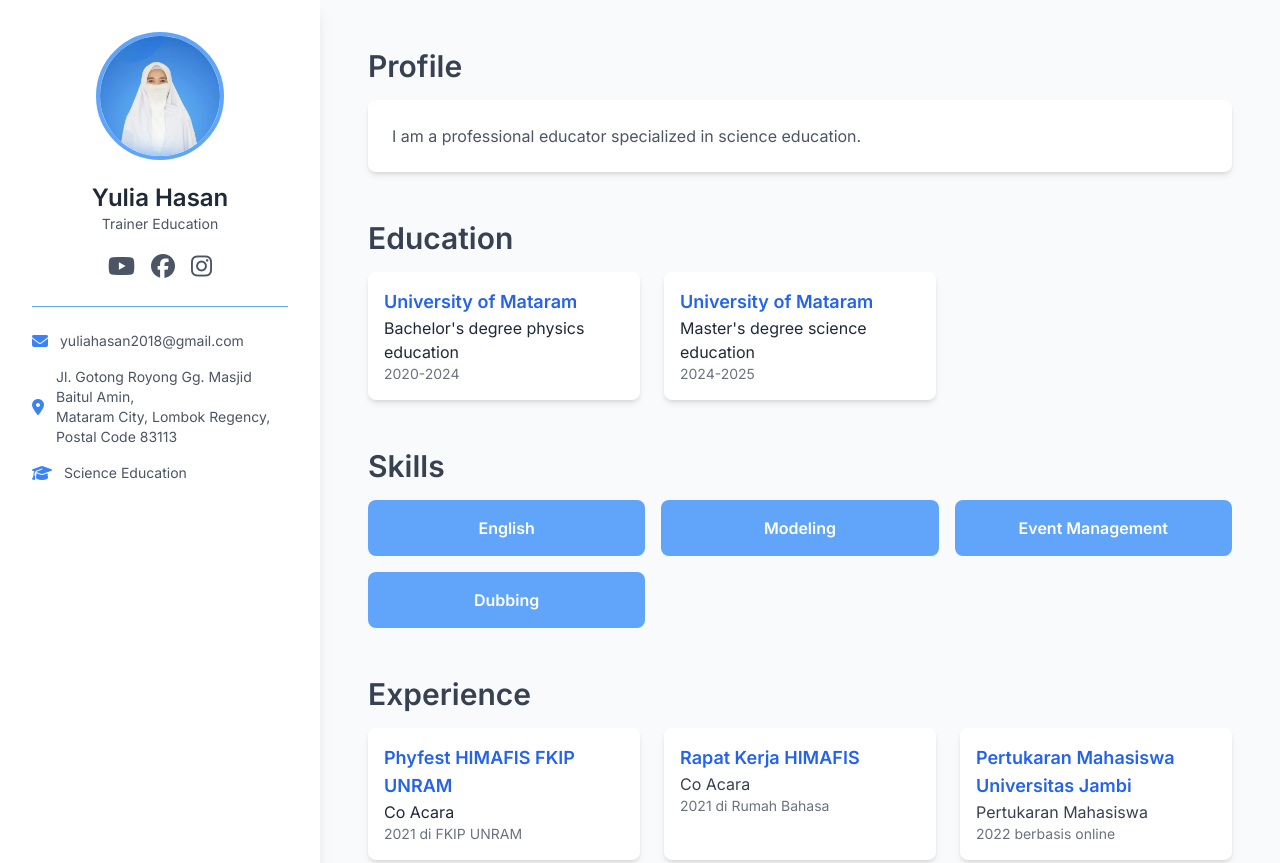
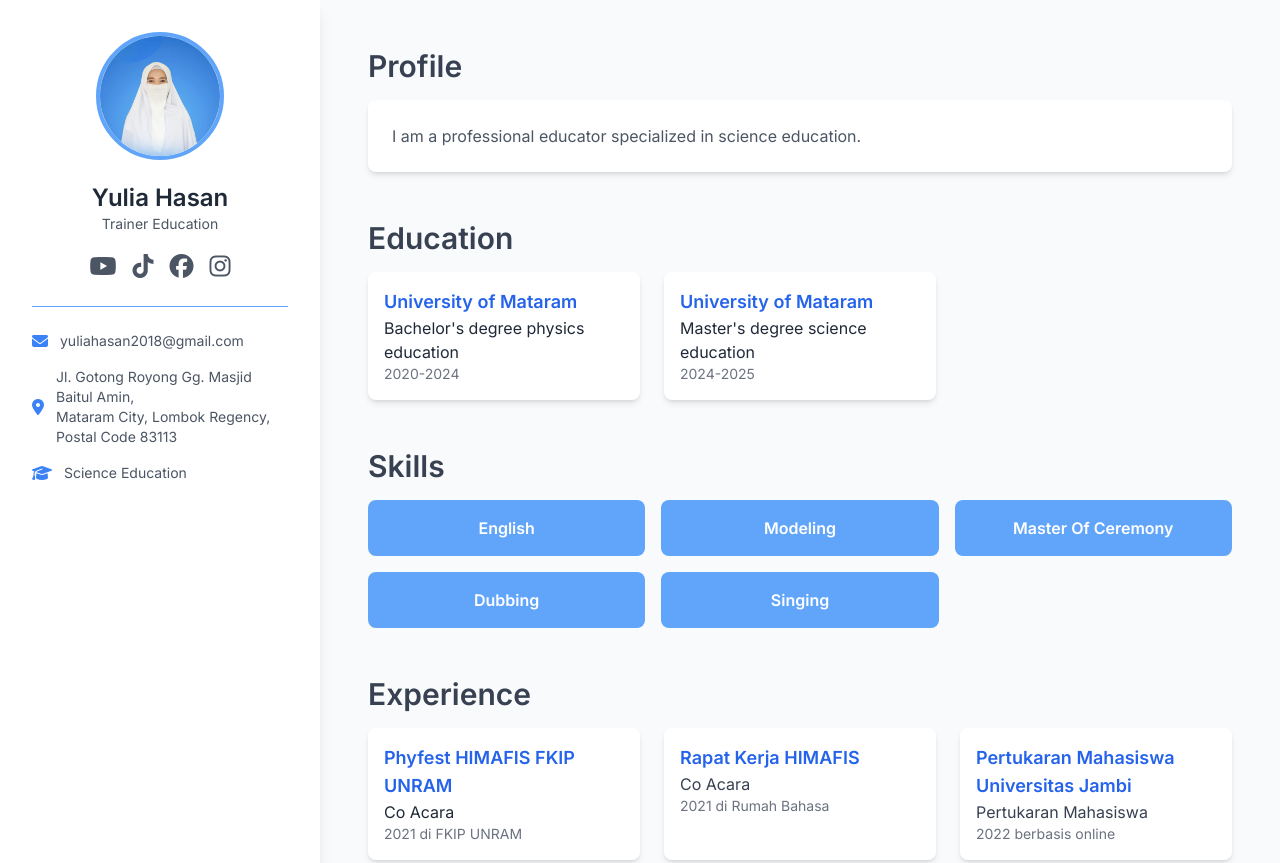
Before and after one commit to yulia-hasan/cv, a plain HTML site: page index.html in a window 1280 px wide. Shown: the top 863 px of the page. Drawn offline with nearby package versions, Linux system fonts and the light colour scheme.

Commit message:
Update index.html
Signed-off-by: yulia hasan <yuliahasan2018@gmail.com>

```diff
--- a/index.html
+++ b/index.html
@@ -30,6 +30,9 @@
           <div class="flex justify-center space-x-4 mt-4">
             <a href="https://www.youtube.com/@yuliahasan8779" class="text-gray-600 hover:text-blue-500">
               <i class="fab fa-youtube text-2xl"></i>
+            </a>
+             <a href="https://www.tiktok.com/@yuliahsnn_" class="text-gray-600 hover:text-blue-500">
+              <i class="fab fa-tiktok text-2xl"></i>
             </a>
             <a href="https://www.facebook.com/yulia.hasan.509" class="text-gray-600 hover:text-blue-500">
               <i class="fab fa-facebook text-2xl"></i>
@@ -100,8 +103,9 @@
           <div class="grid grid-cols-2 md:grid-cols-3 gap-4">
             <div class="bg-blue-400 text-white p-4 rounded-lg text-center font-semibold">English</div>
             <div class="bg-blue-400 text-white p-4 rounded-lg text-center font-semibold">Modeling</div>
-            <div class="bg-blue-400 text-white p-4 rounded-lg text-center font-semibold">Event Management</div>
+            <div class="bg-blue-400 text-white p-4 rounded-lg text-center font-semibold">Master Of Ceremony</div>
             <div class="bg-blue-400 text-white p-4 rounded-lg text-center font-semibold">Dubbing</div>
+            <div class="bg-blue-400 text-white p-4 rounded-lg text-center font-semibold">Singing</div>
           </div>
         </section>
 
```
